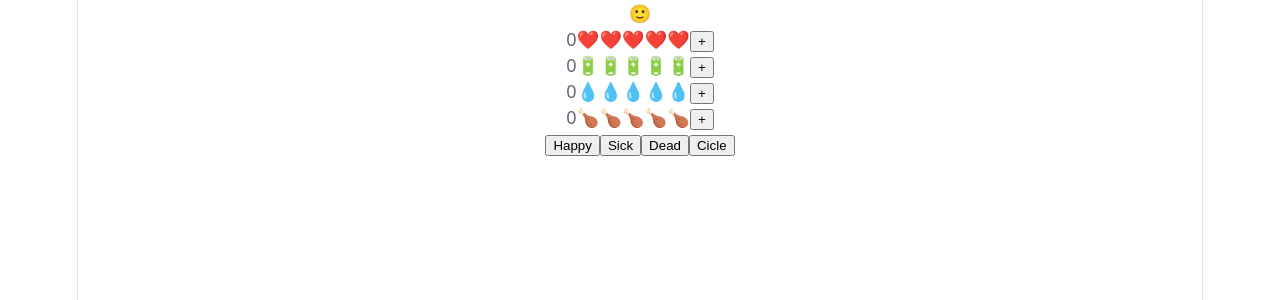
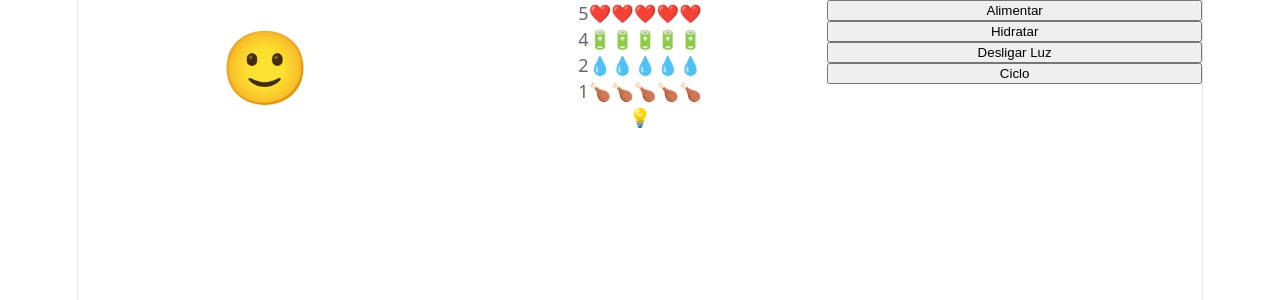
Before and after one commit to ufjf-dcc207/ufjf-dcc207-2026-3-a-atv06-antoniobrega, a React (Vite) app: page / in a window 1280 px wide. Shown: the top 300 px of the page. Built offline with nearby package versions, Linux system fonts and the light colour scheme.

Commit message:
ação de luz  e automação do gasto de recursos como agua e comida

```diff
--- a/src/atributo.tsx
+++ b/src/atributo.tsx
@@ -1,26 +1,12 @@
-import { useState } from "react";
-import "./Atributo.css";
+import "./atributo.css";
 type AtributoProps = {
     icone: string;
+    valor: number;
 }
-export default function Atributo({ icone }: AtributoProps) {
-    const [valor, setValor] = useState<number>(0)
-
+export default function Atributo({ icone, valor }: AtributoProps) {
     return (
         <div className="atributo">
             {valor}{icone.repeat(valor)}<span className="inativo">{icone.repeat(5 - valor)}</span>
-            <button onClick={() => {
-                setValor(updateValor);
-                setValor(updateValor);
-            }}>+</button>
         </div>
     );
 }
-
-function updateValor(prevValor) {
-    if (prevValor === 5) {
-        return 0;
-    } else {
-        return prevValor + 1;
-    }
-}
--- a/src/emoji.css
+++ b/src/emoji.css
@@ -1,24 +1,13 @@
-.EMOJI {
-margin: 1em;
-font-size: 4em;
+.emoji {
+    display: grid;
+    grid-template-columns: repeat(3, 1fr);
+    & .face {
+        font-size: 4em;
+        display: grid;
+        place-content: center;
+    }
+    & .acoes, & .atributos  {
+        display: flex;
+        flex-direction: column;
+    }
 }
-
-.atributo-container {
-display: flex;
-align-items: center;
-}
-
-.coracao {
-margin: 1em;
-font-size: 4em;
-transition: transform 0.2s, filter 0.2s; /* Opcional: deixa a mudança mais suave */
-}
-
-.coracao.colorido {
-scale: 1.1;
-}
-
-.coracao.apagado {
-filter: grayscale(100%);
-opacity: 0.4;
-}
--- a/src/emoji.tsx
+++ b/src/emoji.tsx
@@ -1,5 +1,5 @@
 import { useState } from "react";
-import "./Emoji.css";
+import "./emoji.css";
 import Atributo from "./atributo";
 
 type EMOJI_KEYS = "happy" | "sick" | "dead";
@@ -14,38 +14,26 @@
 export default function Emoji() {
 
     const [status, setStatus] = useState<EMOJI_KEYS>("happy")
+    const [vida, setVida] = useState<number>(5);
+    const [energia, setEnergia] = useState<number>(4);
+    const [comida, setComida] = useState<number>(1);
+    const [agua, setAgua] = useState<number>(2);
+    const [luz, setLuz] = useState<boolean>(true);
 
-    function happyClick() {
-        console.log("Status: ", status);
-        console.log("Happy!!");
-        setStatus("happy");
-        console.log("Status: ", status);
+    function alimentarClick() {
+        setComida(Math.min(5, comida + 1));
     }
-    function sickClick() {
-        console.log("Status: ", status);
-        console.log("Sick!!");
-        setStatus("sick");
-        console.log("Status: ", status);
+    function hidratarClick() {
+        setAgua(Math.min(5, agua + 1));
     }
-    function deadClick() {
-        console.log("Status: ", status);
-        console.log("Dead!");
-        setStatus("dead");
-        console.log("Status: ", status);
+    function altenarLuzClick() {
+        setLuz(!luz);
     }
-    function cicleClick() {
-        switch (status) {
-            case "dead":
-                setStatus("happy");
-                break;
-            case "happy":
-                setStatus("sick");
-                break;
-            case "sick":
-                setStatus("dead");
-                break;
-            default:
-                setStatus("happy");
+    function cicloClick() {
+        if (luz) {
+            setEnergia(Math.max(0, energia - 1));
+        } else {
+            setEnergia(Math.min(5, energia + 1));
         }
     }
 
@@ -53,20 +41,23 @@
     console.log("Status: ", status);
 
     return (
-        <>
-            <div className="emoji">
+        <div className="emoji">
+            <div className="face">
                 {EMOJI_MAP.get(status) || "🫥"}
             </div>
-            <Atributo icone="❤️" />
-            <Atributo icone="🔋" />
-            <Atributo icone="💧" />
-            <Atributo icone="🍗" />
+            <div className="atributos">
+                <Atributo icone="❤️" valor={vida} />
+                <Atributo icone="🔋" valor={energia} />
+                <Atributo icone="💧" valor={agua} />
+                <Atributo icone="🍗" valor={comida} />
+                {luz && "💡"}
+            </div>
             <div className="acoes">
-                <button onClick={happyClick}>Happy</button>
-                <button onClick={sickClick}>Sick</button>
-                <button onClick={deadClick}>Dead</button>
-                <button onClick={cicleClick}>Cicle</button>
+                <button onClick={alimentarClick}>Alimentar</button>
+                <button onClick={hidratarClick}>Hidratar</button>
+                <button onClick={altenarLuzClick}>{luz ? 'Desligar' : 'Ligar'} Luz</button>
+                <button onClick={cicloClick}>Ciclo</button>
             </div>
-        </>
+        </div>
     );
 }
```
